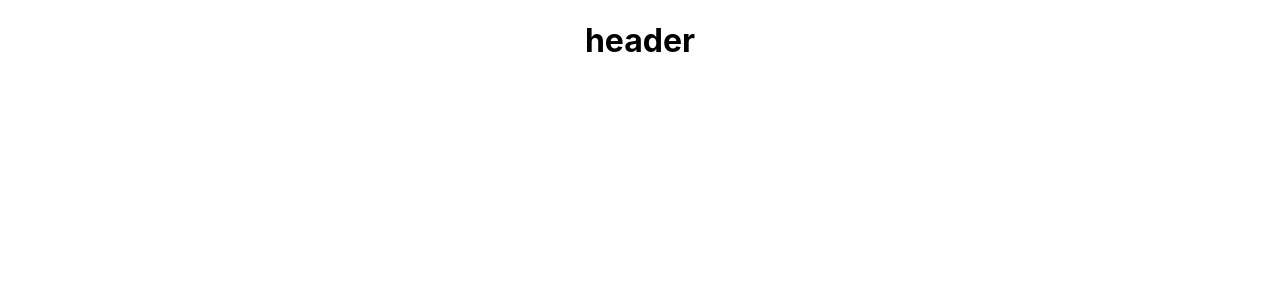
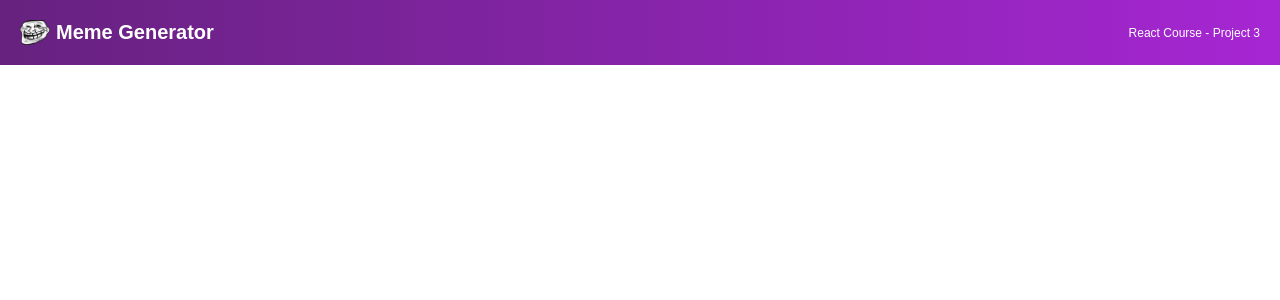
Before and after one commit to Joshbep/Meme-Generator, a React (Create React App) app: page / in a window 1280 px wide. Shown: the top 300 px of the page. Built offline with nearby package versions, Linux system fonts and the light colour scheme.

Commit message:
started styling the header

```diff
--- a/src/App.css
+++ b/src/App.css
@@ -1,38 +1,32 @@
-.App {
-  text-align: center;
+* {
+  box-sizing: border-box;
 }
 
-.App-logo {
-  height: 40vmin;
-  pointer-events: none;
+body {
+  font-family: "Karla", sans-serif;
+  margin: 0;
 }
 
-@media (prefers-reduced-motion: no-preference) {
-  .App-logo {
-    animation: App-logo-spin infinite 20s linear;
-  }
+.header {
+  display: flex;
+  align-items: center;
+  height: 65px;
+  background: linear-gradient(90deg, #672280 1.18%, #A626D3 100%);
+  color: white;
+  padding: 20px;
 }
 
-.App-header {
-  background-color: #282c34;
-  min-height: 100vh;
-  display: flex;
-  flex-direction: column;
-  align-items: center;
-  justify-content: center;
-  font-size: calc(10px + 2vmin);
-  color: white;
+.header--image {
+  height: 100%;
+  margin-right: 6px;
 }
 
-.App-link {
-  color: #61dafb;
+.header--title {
+  font-size: 1.25rem;
+  margin-right: auto;
 }
 
-@keyframes App-logo-spin {
-  from {
-    transform: rotate(0deg);
-  }
-  to {
-    transform: rotate(360deg);
-  }
+.header--project {
+  font-size: .75rem;
+  font-weight: 500;
 }
--- a/src/components/Header.js
+++ b/src/components/Header.js
@@ -1,6 +1,13 @@
 function Header() {
     return (
-        <h1>header</h1>
+        <header className="header">
+            <img
+                src={require("../images/troll-face.png")}
+                className="header--image"
+            />
+            <h2 className="header--title">Meme Generator</h2>
+            <h4 className="header--project">React Course - Project 3</h4>
+        </header>
     )
 }
 
```
Also changed, not shown: src/images/troll-face.png (added).
